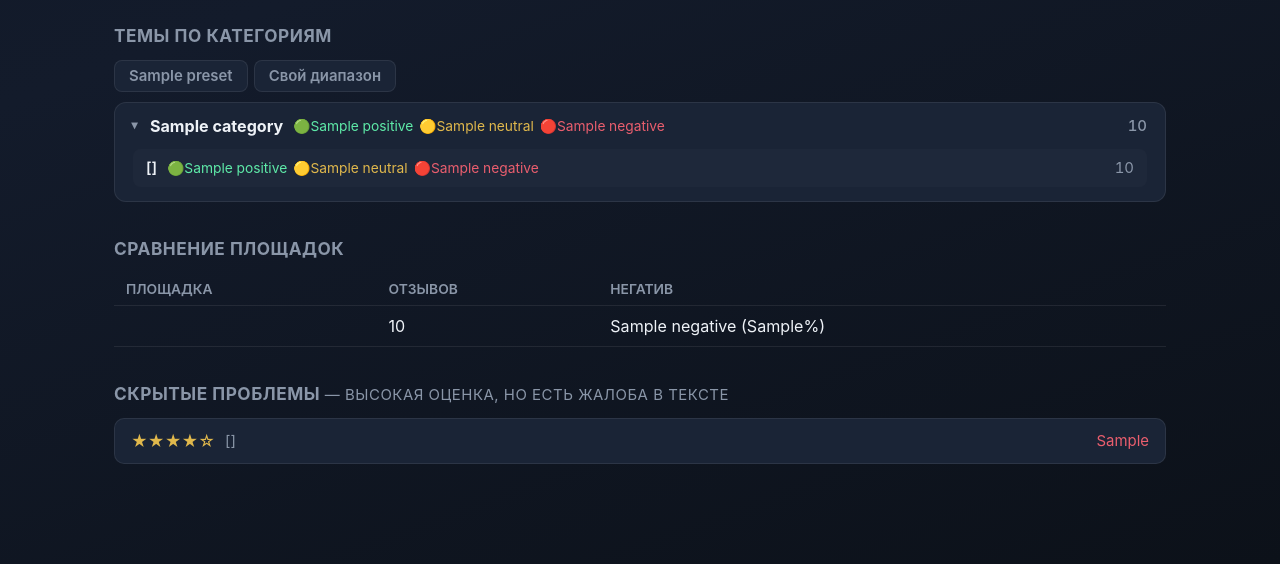
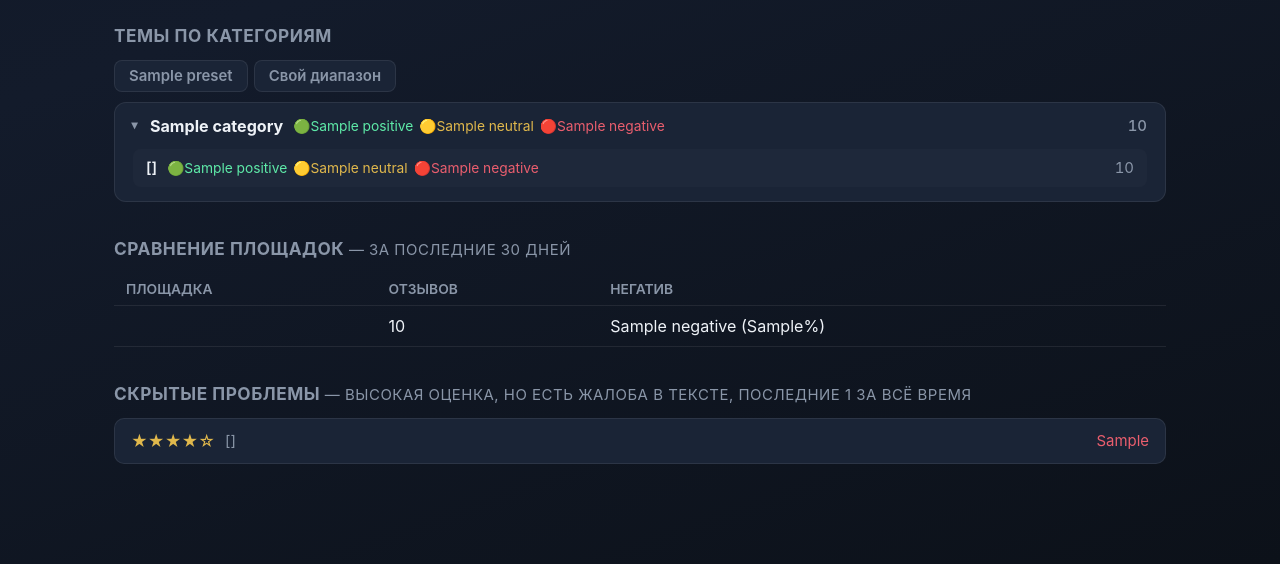
Before and after one commit to GerogeousGT/review-monitor, a Flask app: template webapp/templates/dashboard.html in a window 1280 px wide. Shown: the part 1022-1586 px from the top of the page. Run offline with Flask 3, Linux system fonts and the light colour scheme; the visitor is signed in with stand-in values (Sample User, id 1); the template is opened without the code that fills it: most values are stand-ins (such as "Sample title", 1, 10 or a date in 2020).

Commit message:
Дашборд: подписи периода у "Сравнение площадок"/"Скрытые проблемы"
Оба блока используют фикс. срез, независимый от табов периода на странице
(30 дней и "последние N за всё время" соответственно) — без подписи цифры
выглядели заниженными без объяснения на клиенте с редкими отзывами.

Co-Authored-By: Claude Sonnet 5 <noreply@anthropic.com>

```diff
--- a/webapp/templates/dashboard.html
+++ b/webapp/templates/dashboard.html
@@ -486,7 +486,7 @@
 </div>
 
 <div class="section">
-  <h2>Сравнение площадок</h2>
+  <h2>Сравнение площадок <span style="color:var(--text-dim); font-weight:400; font-size:0.8125rem;">— за последние 30 дней</span></h2>
   {% if platform_comparison %}
   <table class="platform-table">
     <tr><th>Площадка</th><th>Отзывов</th><th>Негатив</th></tr>
@@ -504,7 +504,7 @@
 </div>
 
 <div class="section">
-  <h2>Скрытые проблемы <span style="color:var(--text-dim); font-weight:400; font-size:0.8125rem;">— высокая оценка, но есть жалоба в тексте</span></h2>
+  <h2>Скрытые проблемы <span style="color:var(--text-dim); font-weight:400; font-size:0.8125rem;">— высокая оценка, но есть жалоба в тексте, последние {{ hidden_problems|length }} за всё время</span></h2>
   {% if hidden_problems %}
   <div class="hidden-list">
     {% for h in hidden_problems %}
```
Also changed, not shown: CHANGELOG.md.
